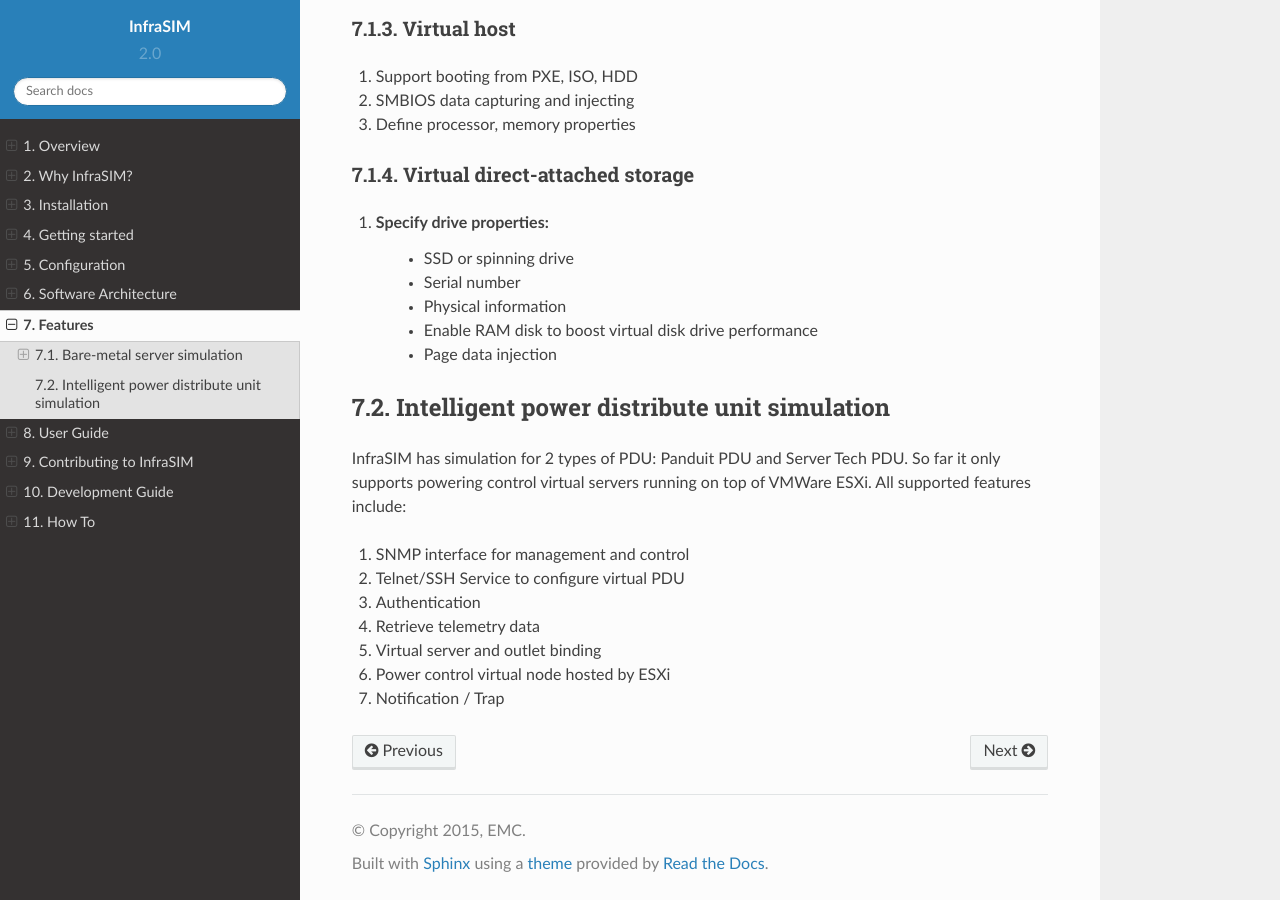
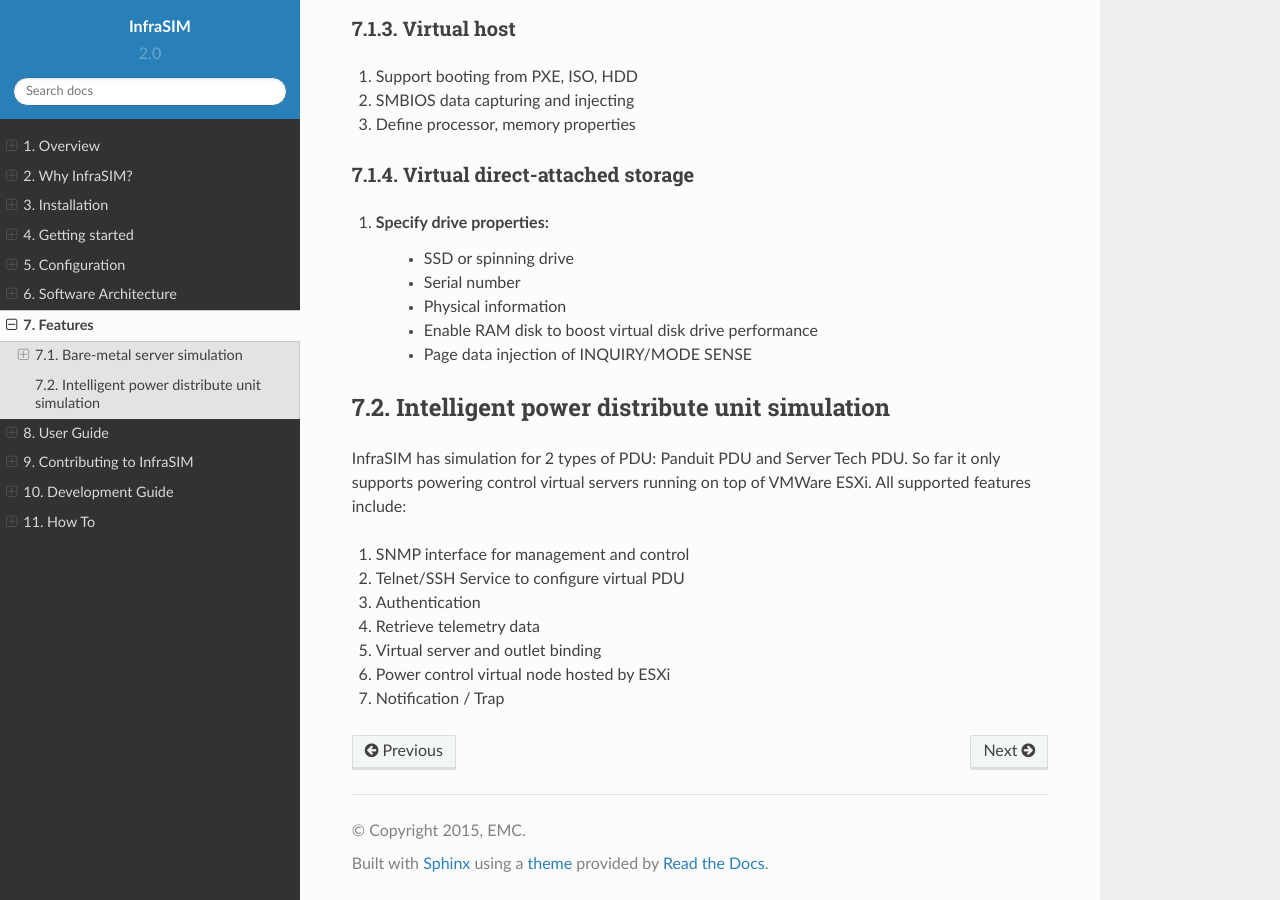
Before and after one commit to InfraSIM/docs, a Sphinx documentation site: the page built from docs/feature.rst, in a window 1280 px wide and 900 px high, scrolled down 1452 px. Built offline with Sphinx 7.4.7 and the Read the Docs theme 2.0.0, drawn with Linux system fonts in a browser that asks for light colours.

Commit message:
Update feature.rst

```diff
--- a/docs/feature.rst
+++ b/docs/feature.rst
@@ -80,7 +80,7 @@
     * Serial number
     * Physical information
     * Enable RAM disk to boost virtual disk drive performance
-    * Page data injection
+    * Page data injection of INQUIRY/MODE SENSE
 
 
 Intelligent power distribute unit simulation
```
